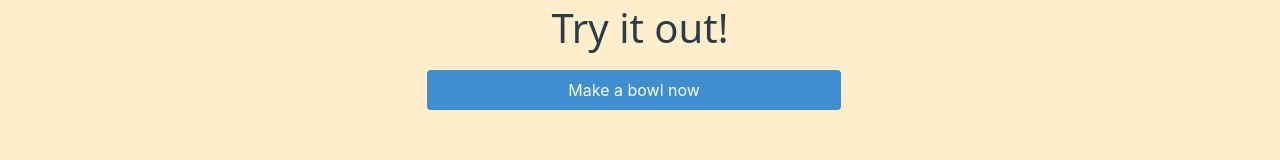
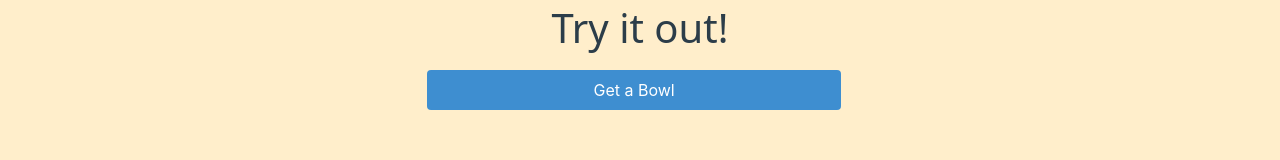
Before and after one commit to kevin-lambda/bowlerator, a Next.js app: page /about in a window 1280 px wide. Shown: the part 713-873 px from the top of the page. Built offline with nearby package versions, Linux system fonts and the light colour scheme.

Commit message:
one more

```diff
--- a/app/about/page.tsx
+++ b/app/about/page.tsx
@@ -37,7 +37,7 @@ export default function About() {
         <h3 className="is-size-2 has-text-centered pt-5 pb-3">Try it out!</h3>
         <Link href="/bowlerator">
           <button className="button cta-bottom is-normal is-info">
-            Make a bowl now
+            Get a Bowl
           </button>
         </Link>
         {/* <button className="button is-primary">Make a bowl now</button> */}
```
